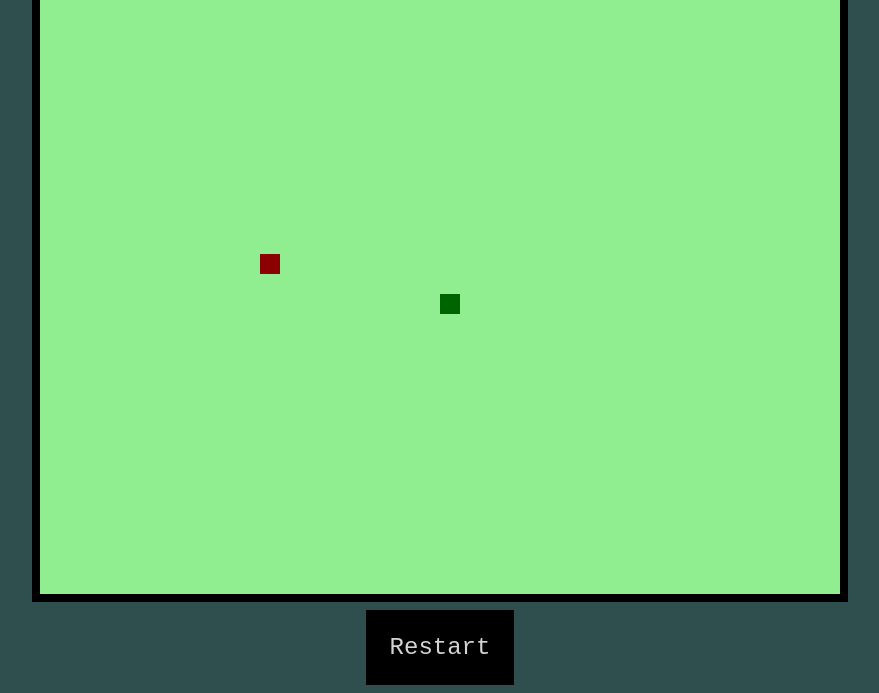
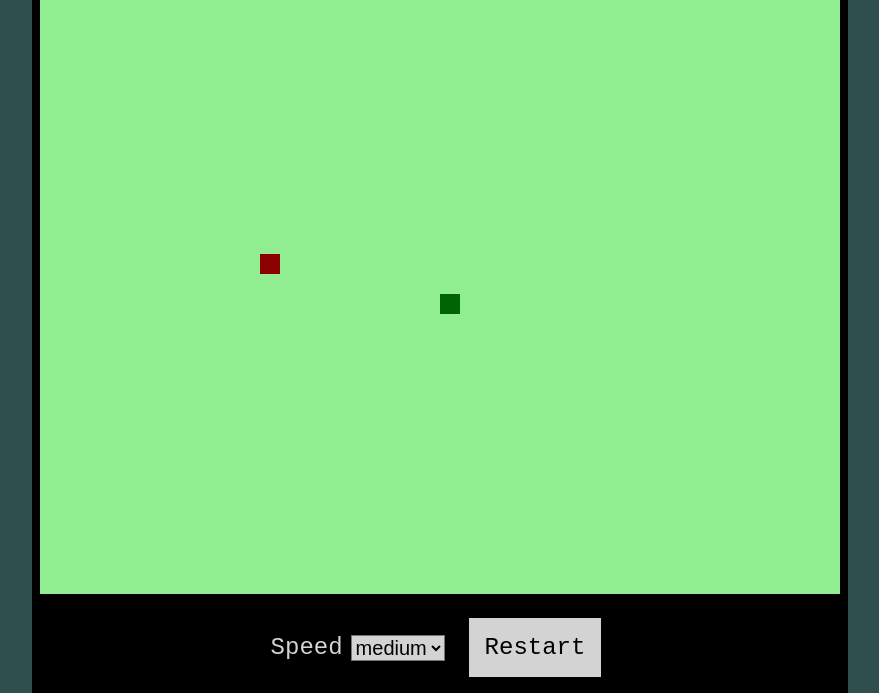
Before and after one commit to et-codes/js-snake, a plain HTML site: page index.html in a window 1280 px wide. Shown: the part 184-877 px from the top of the page, without its empty margins (200-1079 px from the left). Drawn offline with Linux system fonts and the light colour scheme.

Commit message:
Add speed selection.

```diff
--- a/index.html
+++ b/index.html
@@ -18,7 +18,16 @@
         </div>
       </header>
       <canvas id="canvas"></canvas>
-      <button id="play-again">Restart</button>
+      <div class="bottom">
+        <label for="speed">Speed</label>
+        <select id="speed">
+          <option value="slow">slow</option>
+          <option value="medium" selected>medium</option>
+          <option value="fast">fast</option>
+          <option value="insane">insane</option>
+        </select>
+        <button id="restart">Restart</button>
+      </div>
     </div>
   </body>
 </html>
--- a/script.js
+++ b/script.js
@@ -4,7 +4,7 @@ const WIDTH = 800;
 const HEIGHT = 600;
 const MAX_X = WIDTH / SIZE;
 const MAX_Y = HEIGHT / SIZE;
-const FPS = 15;
+let FPS = 15;
 let score = 0;
 let highScore = 0;
 let gameOver = false;
@@ -126,7 +126,26 @@ const updateScore = () => {
   document.getElementById('high-score').textContent = `High Score: ${highScore}`;
 }
 
+const setSpeed = (event) => {
+  switch (event.target.value) {
+    case 'slow':
+      FPS = 10;
+      break;
+    case 'medium':
+      FPS = 15;
+      break;
+    case 'fast':
+      FPS = 20;
+      break;
+    case 'insane':
+      FPS = 25;
+  }
+  clearInterval(intervalId);
+  intervalId = setInterval(loopGame, (1000 / FPS));
+}
+
 const resetGame = () => {
+  clearInterval(intervalId);
   score = 0;
   snake.splice(1);
   head.x = Math.floor(WIDTH / SIZE / 2);
@@ -147,7 +166,8 @@ const loopGame = () => {
 const startGame = () => {
   getApplePosition();
   window.addEventListener('keydown', handleKeys);
-  document.getElementById('play-again').addEventListener('click', resetGame);
+  document.getElementById('restart').addEventListener('click', resetGame);
+  document.getElementById('speed').addEventListener('change', setSpeed);
   intervalId = setInterval(loopGame, (1000 / FPS));
 }
 
--- a/style.css
+++ b/style.css
@@ -34,18 +34,36 @@ header {
 button {
   font-family: "Courier New", Courier, monospace;
   font-size: 24px;
-  background: black;
-  color: lightgray;
+  background: lightgray;
+  color: black;
   border: none;
-  padding: 24px;
+  padding: 16px;
   margin: 8px;
+  margin-left: 16px;
 }
 
 button:hover {
-  background: lightgray;
-  color: black;
+  background: darkgray;
 }
 
 canvas {
   border: 8px solid black;
 }
+
+.bottom {
+  font-family: "Courier New", Courier, monospace;
+  font-size: 24px;
+  color: lightgray;
+  width: 800px;
+  display: flex;
+  align-items: center;
+  justify-content: center;
+  gap: 8px;
+  background: black;
+  padding: 8px;
+}
+
+.bottom select {
+  font-size: 20px;
+  background: lightgray;
+}
```
